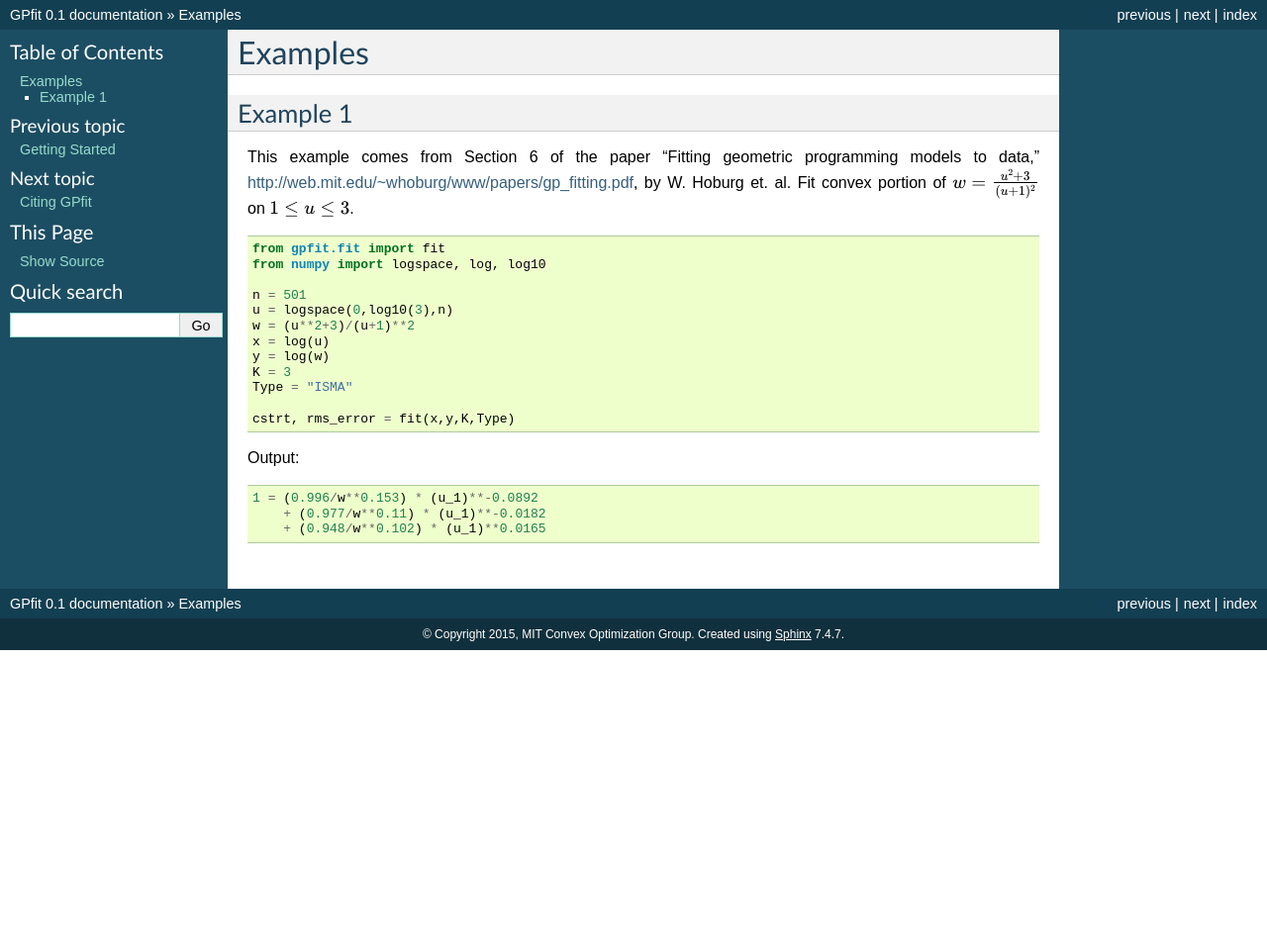
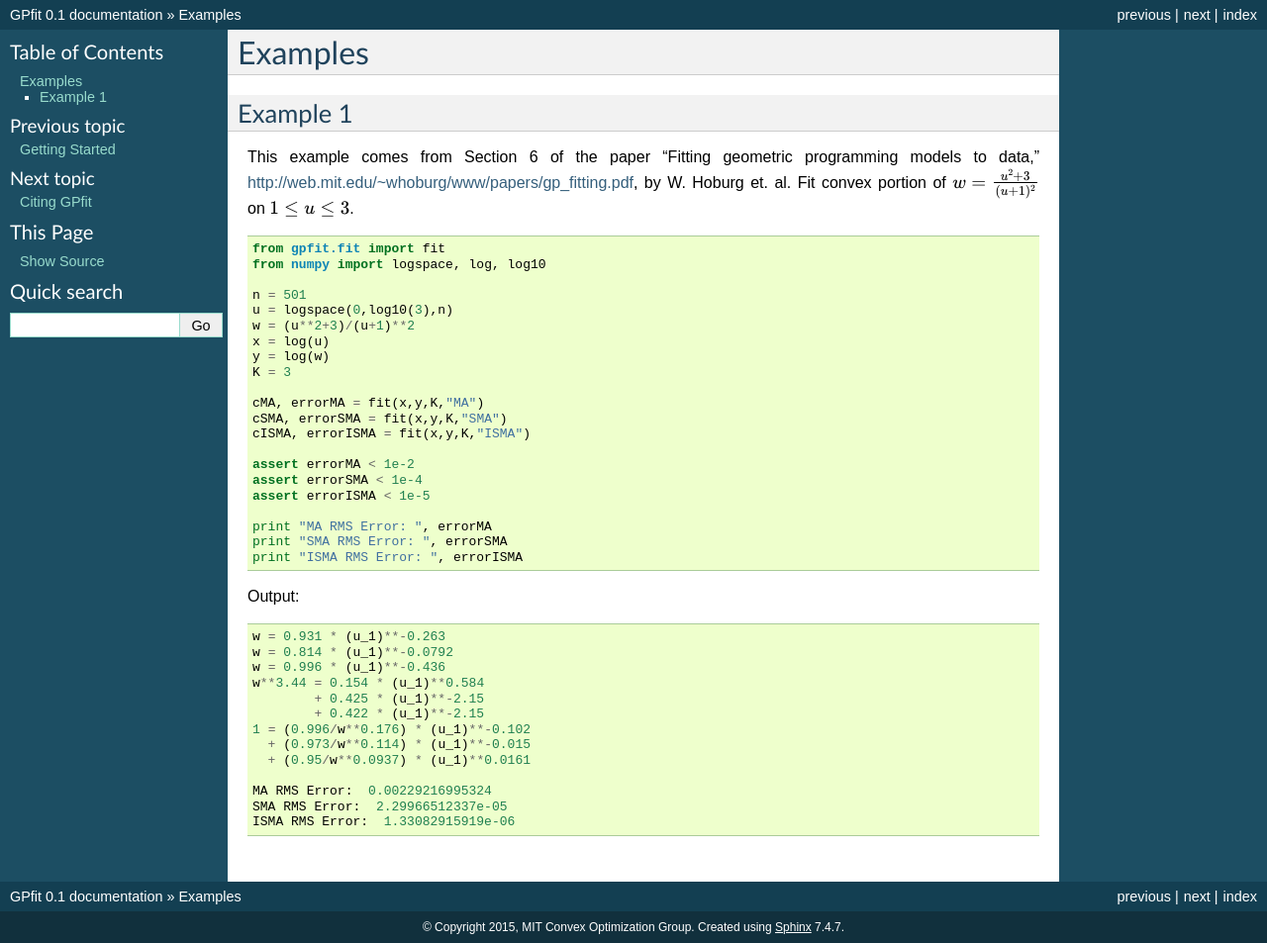
Before and after one commit to convexengineering/gpfit, a Sphinx documentation site: the page built from docs/source/examples.rst, in a window 1280 px wide. Shown: the whole page at 99% size. Built offline with Sphinx 7.4.7, drawn with Linux system fonts in a browser that asks for light colours; before the commit the page ends 900 px from its top, so only the background shows below that.

Commit message:
response to code review

```diff
--- a/docs/source/examples.rst
+++ b/docs/source/examples.rst
@@ -7,8 +7,8 @@ Example 1
 This example comes from Section 6 of the paper "Fitting geometric programming models to data," `<http://web.mit.edu/~whoburg/www/papers/gp_fitting.pdf>`_, by W. Hoburg et. al.
 Fit convex portion of :math:`w = \frac{u^2 + 3}{(u+1)^2}` on :math:`1 \leq u \leq 3`.
 
-.. literalinclude:: examples/t_ex6_1.py
+.. literalinclude:: examples/hoburgabbeel_ex6_1.py
 
 Output:
 
-.. literalinclude:: examples/t_ex6_1_output.txt
+.. literalinclude:: examples/hoburgabbeel_ex6_1_output.txt
--- /dev/null
+++ b/docs/source/examples/hoburgabbeel_ex6_1.py
@@ -0,0 +1,21 @@
+from gpfit.fit import fit
+from numpy import logspace, log, log10
+
+n = 501
+u = logspace(0,log10(3),n)
+w = (u**2+3)/(u+1)**2
+x = log(u)
+y = log(w)
+K = 3
+
+cMA, errorMA = fit(x,y,K,"MA")
+cSMA, errorSMA = fit(x,y,K,"SMA")
+cISMA, errorISMA = fit(x,y,K,"ISMA")
+
+assert errorMA < 1e-2
+assert errorSMA < 1e-4
+assert errorISMA < 1e-5
+
+print "MA RMS Error: ", errorMA
+print "SMA RMS Error: ", errorSMA
+print "ISMA RMS Error: ", errorISMA
--- /dev/null
+++ b/docs/source/examples/hoburgabbeel_ex6_1_output.txt
@@ -0,0 +1,13 @@
+w = 0.931 * (u_1)**-0.263
+w = 0.814 * (u_1)**-0.0792
+w = 0.996 * (u_1)**-0.436
+w**3.44 = 0.154 * (u_1)**0.584
+        + 0.425 * (u_1)**-2.15
+        + 0.422 * (u_1)**-2.15
+1 = (0.996/w**0.176) * (u_1)**-0.102
+  + (0.973/w**0.114) * (u_1)**-0.015
+  + (0.95/w**0.0937) * (u_1)**0.0161
+
+MA RMS Error:  0.00229216995324
+SMA RMS Error:  2.29966512337e-05
+ISMA RMS Error:  1.33082915919e-06
--- a/docs/source/examples/t_ex6_1.py
+++ /dev/null
@@ -1,12 +0,0 @@
-from gpfit.fit import fit
-from numpy import logspace, log, log10
-
-n = 501
-u = logspace(0,log10(3),n)
-w = (u**2+3)/(u+1)**2
-x = log(u)
-y = log(w)
-K = 3
-Type = "ISMA"
-
-cstrt, rms_error = fit(x,y,K,Type)
--- a/docs/source/examples/t_ex6_1_output.txt
+++ /dev/null
@@ -1,3 +0,0 @@
-1 = (0.996/w**0.153) * (u_1)**-0.0892
-    + (0.977/w**0.11) * (u_1)**-0.0182
-    + (0.948/w**0.102) * (u_1)**0.0165
```
Also changed, not shown: 3 other files.
